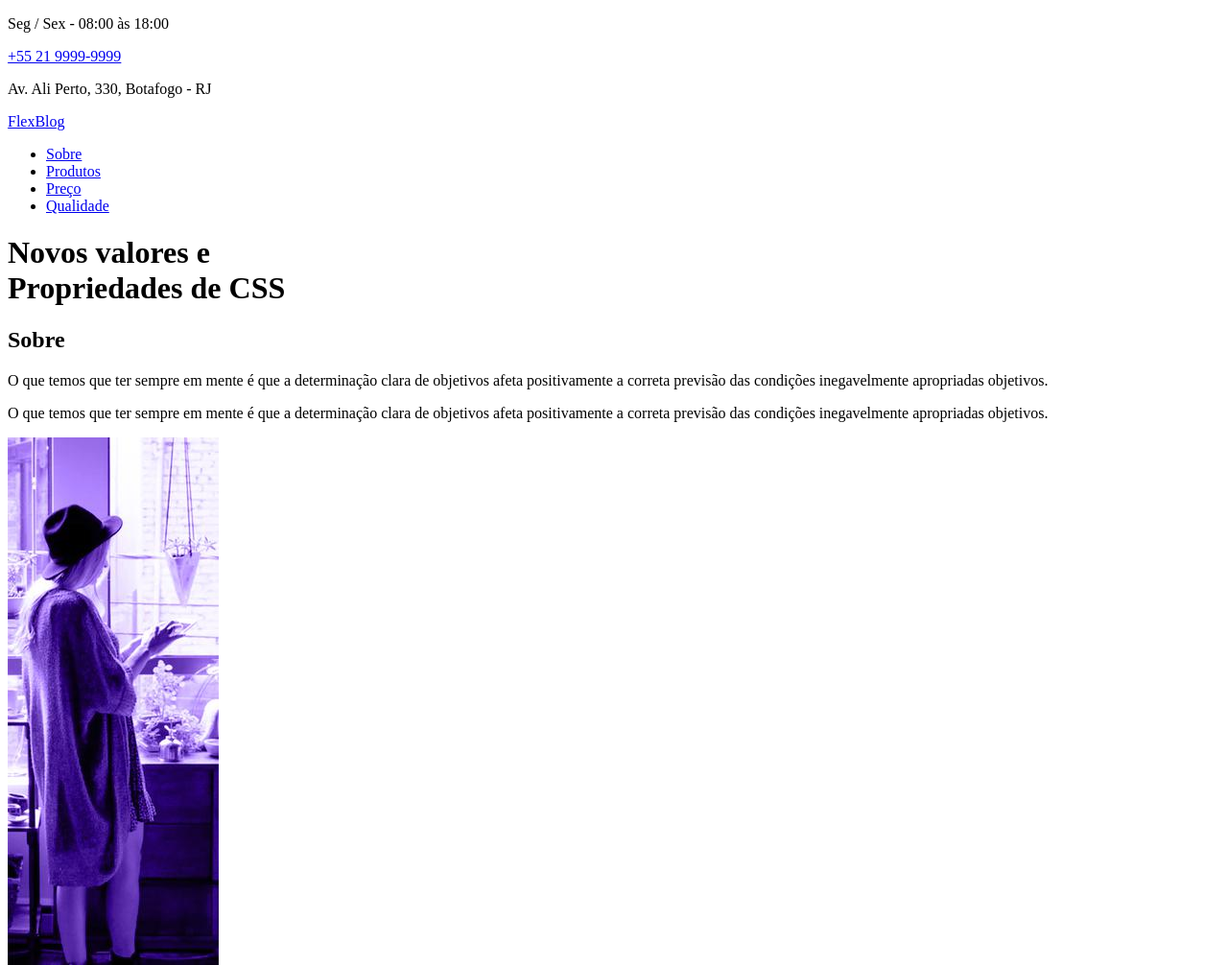
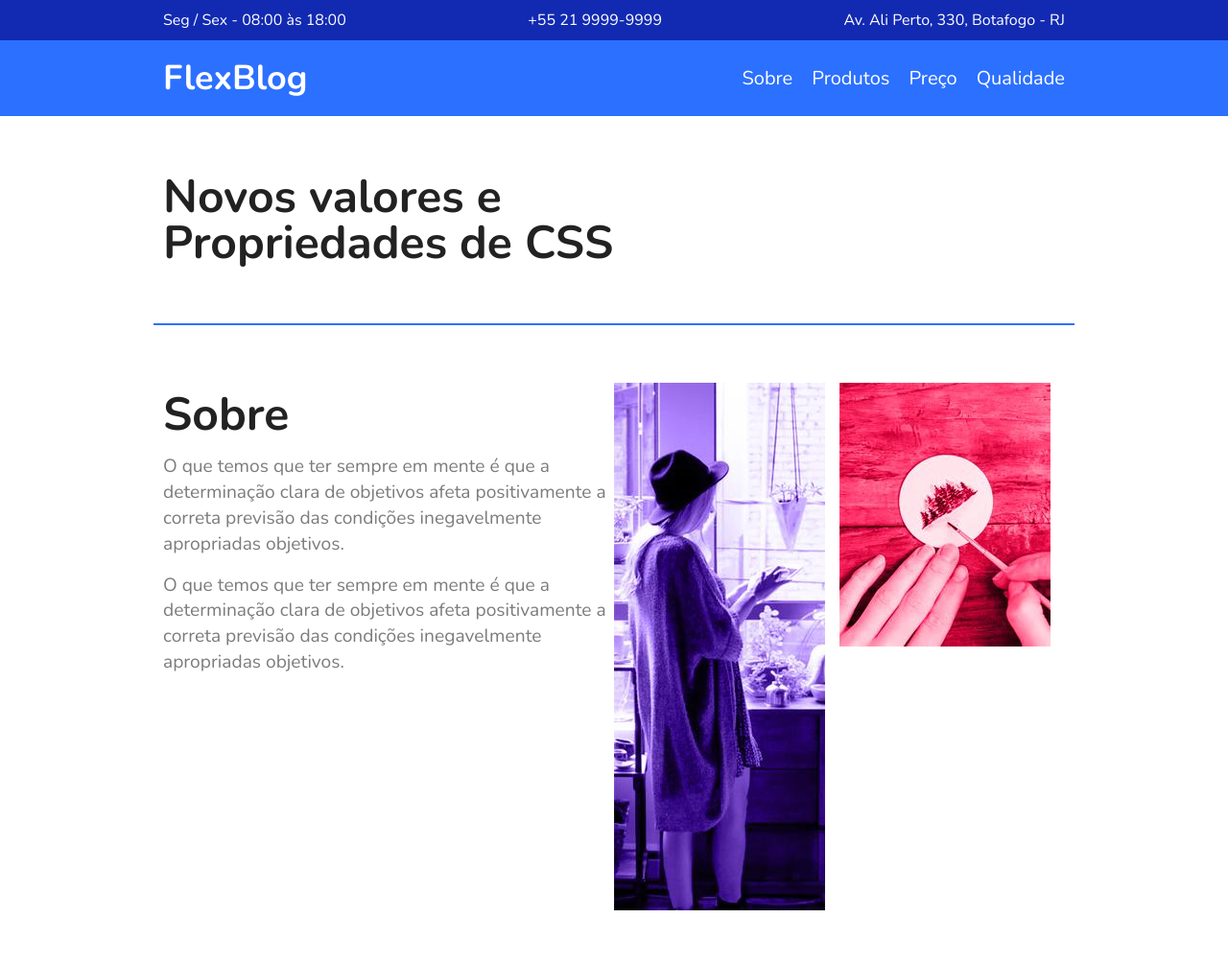
Before and after one commit to geral10junior/flex-blog, a plain HTML site: page index.html in a window 1280 px wide. Shown: the top 1006 px of the page at 96% size. Drawn offline with nearby package versions, Linux system fonts and the light colour scheme.

Commit message:
seçao sobre

```diff
--- a/index.html
+++ b/index.html
@@ -15,18 +15,18 @@
 
 <body>
   <div class="superinfo-bg">
-    <div class="superinfo">
+    <div class="superinfo container">
       <p>Seg / Sex - 08:00 às 18:00</p>
       <a href="tel:+552199999999">+55 21 9999-9999</a>
       <p>Av. Ali Perto, 330, Botafogo - RJ</p>
     </div>
   </div>
   <header class="menu-bg">
-    <div class="menu">
+    <div class="menu container">
       <div class="menu-logo">
         <a href="./">FlexBlog</a>
       </div>
-      <nav>
+      <nav class="menu-nav">
         <ul>
           <li><a href="#sobre">Sobre</a></li>
           <li><a href="#produtos">Produtos</a></li>
@@ -37,9 +37,9 @@
     </div>
   </header>
 
-  <h1>Novos valores e<br> Propriedades de CSS</h1>
+  <h1 class="introducao container">Novos valores e<br> Propriedades de CSS</h1>
 
-  <section class="Sobre" id="sobre">
+  <section class="sobre container" id="sobre">
     <div class="sobre-info">
       <h1>Sobre</h1>
       <p>O que temos que ter sempre em mente é que a determinação clara de objetivos afeta positivamente a correta previsão das condições inegavelmente apropriadas objetivos.</p>
--- a/style.css
+++ b/style.css
@@ -0,0 +1,129 @@
+.container {
+  max-width: 960px;
+  margin: 0 auto;
+}
+
+body,
+h1,
+h2,
+p,
+ul,
+li,
+a {
+  margin: 0px;
+  padding: 0px;
+}
+
+body {
+  font-family: "Nunito", Helvetica, Arial, sans-serif;
+  color: #222222;
+}
+
+ul {
+  list-style: none;
+}
+
+a {
+  text-decoration: none;
+}
+img {
+  display: block;
+  max-width: 100%;
+}
+* {
+  box-sizing: border-box;
+}
+.superinfo-bg {
+  background: #122ab2;
+  color: #ffffff;
+}
+
+.superinfo {
+  display: flex;
+  justify-content: space-between;
+  flex-wrap: wrap;
+  padding-top: 10px;
+}
+
+.superinfo p,
+.superinfo a {
+  margin: 0 10px 10px 10px;
+}
+
+.superinfo a {
+  color: #ffffff;
+}
+
+.menu-bg {
+  background: #2c70ff;
+}
+.menu {
+  padding: 15px 0;
+  display: flex;
+  flex-wrap: wrap;
+  justify-content: space-between;
+  align-items: center;
+}
+
+.menu a {
+  color: #ffffff;
+}
+.menu-logo a {
+  font-size: 2.25rem;
+  font-weight: bold;
+  margin: 0 10px;
+}
+
+.menu-nav ul {
+  display: flex;
+  flex-wrap: wrap;
+}
+.menu-nav a {
+  font-size: 1.25rem;
+  display: block;
+  padding: 10px;
+}
+
+.menu-nav a:hover {
+  color: #122ab2;
+  transition: 0.5s;
+}
+
+.introducao {
+  font-size: 3rem;
+  line-height: 1;
+  padding: 60px 10px;
+}
+
+.sobre {
+  border-top: 2px solid #2c70ff;
+  padding: 60px 10px;
+  display: flex;
+  flex-wrap: wrap;
+}
+.sobre-info {
+  flex: 2;
+  min-width: 400px;
+}
+
+.sobre-info h1 {
+  font-size: 3rem;
+  margin-bottom: 0.5rem;
+}
+
+.sobre-info p {
+  font-size: 1.2rem;
+  line-height: 1.4;
+  margin-bottom: 1rem;
+  color: #7c7c7c;
+}
+.sobre-img {
+  flex: 1;
+  min-width: 160px;
+}
+
+@media (max-width: 530px) {
+  .menu {
+    justify-content: center;
+  }
+}
```
